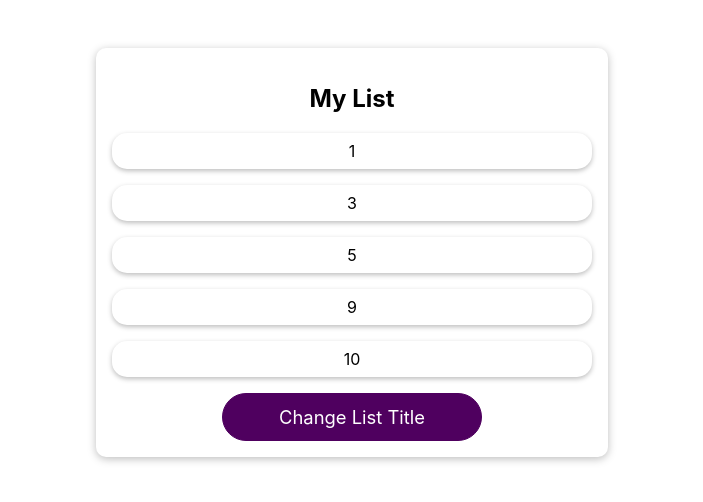
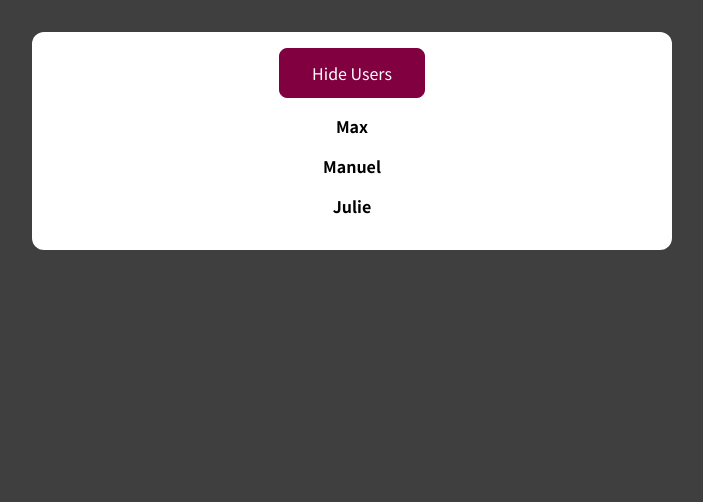
Before and after one commit to TopeAanu/reactp, a React (Create React App) app: page / in a window 1280 px wide. Shown: the top 502 px of the page, without its empty margins (288-991 px from the left). Built offline with nearby package versions, Linux system fonts and the light colour scheme.

Commit message:
class-based components: working with state and event

```diff
--- a/src/App.js
+++ b/src/App.js
@@ -1,22 +1,9 @@
-import React, { useState, useCallback, useMemo } from 'react';
-
-import './App.css';
-import DemoList from './components/Demo/DemoList';
-import Button from './components/UI/Button/Button';
+import Users from './components/Users';
 
 function App() {
-  const [listTitle, setListTitle] = useState('My List');
-
-  const changeTitleHandler = useCallback(() => {
-    setListTitle('New Title');
-  }, []);
-
-  const listItems = useMemo(() => [5, 3, 1, 10, 9], []);
-
   return (
-    <div className="app">
-      <DemoList title={listTitle} items={listItems} />
-      <Button onClick={changeTitleHandler}>Change List Title</Button>
+    <div>
+      <Users />
     </div>
   );
 }
--- a/src/components/Demo/DemoList.js
+++ /dev/null
@@ -1,26 +0,0 @@
-import React, { useMemo } from 'react';
-
-import classes from './DemoList.module.css';
-
-const DemoList = (props) => {
-  const { items } = props;
-
-  const sortedList = useMemo(() => {
-    console.log('Items sorted');
-    return items.sort((a, b) => a - b);
-  }, [items]);
-  console.log('DemoList RUNNING');
-
-  return (
-    <div className={classes.list}>
-      <h2>{props.title}</h2>
-      <ul>
-        {sortedList.map((item) => (
-          <li key={item}>{item}</li>
-        ))}
-      </ul>
-    </div>
-  );
-};
-
-export default React.memo(DemoList);
--- a/src/components/Demo/DemoList.module.css
+++ /dev/null
@@ -1,12 +0,0 @@
-.list ul {
-  list-style: none;
-  margin: 0;
-  padding: 0;
-}
-
-.list li {
-  margin: 1rem 0;
-  padding: 0.5rem;
-  box-shadow: 0 2px 5px rgba(0, 0, 0, 0.26);
-  border-radius: 15px;
-}
--- a/src/components/UI/Button/Button.js
+++ /dev/null
@@ -1,18 +0,0 @@
-import React from 'react';
-
-import classes from './Button.module.css';
-
-const Button = (props) => {
-  return (
-    <button
-      type={props.type || 'button'}
-      className={`${classes.button} ${props.className}`}
-      onClick={props.onClick}
-      disabled={props.disabled}
-    >
-      {props.children}
-    </button>
-  );
-};
-
-export default Button;
--- a/src/components/UI/Button/Button.module.css
+++ /dev/null
@@ -1,30 +0,0 @@
-.button {
-  font: inherit;
-  border: 1px solid #4f005f;
-  background: #4f005f;
-  color: white;
-  padding: 0.75rem 3.5rem;
-  cursor: pointer;
-  font-size: 1.15rem;
-  border-radius: 30px;
-}
-
-.button:hover,
-.button:active {
-  background: #741188;
-  border-color: #741188;
-}
-
-.button:focus {
-  outline: none;
-}
-
-button:disabled,
-button:focus:disabled,
-button:hover:disabled,
-button:active:disabled {
-  background: #ccc;
-  border-color: #ccc;
-  color: #666666;
-  cursor: not-allowed;
-}
--- /dev/null
+++ b/src/components/User.jsx
@@ -0,0 +1,15 @@
+import { Component } from 'react';
+
+import classes from './User.module.css';
+
+class User extends Component {
+  render() {
+    return <li className={classes.user}>{this.props.name}</li>;
+  }
+}
+
+// const User = (props) => {
+//   return <li className={classes.user}>{props.name}</li>;
+// };
+
+export default User;
--- /dev/null
+++ b/src/components/User.module.css
@@ -0,0 +1,4 @@
+.user {
+  margin: 1rem 0;
+  font-weight: bold;
+}
--- /dev/null
+++ b/src/components/Users.jsx
@@ -0,0 +1,73 @@
+import { Component } from 'react';
+
+import User from './User';
+import classes from './Users.module.css';
+
+const DUMMY_USERS = [
+  { id: 'u1', name: 'Max' },
+  { id: 'u2', name: 'Manuel' },
+  { id: 'u3', name: 'Julie' },
+];
+
+class Users extends Component {
+  constructor() {
+    super();
+    this.state = {
+      showUsers: true,
+      more: 'Test',
+    };
+  }
+
+  toggleUsersHandler() {
+    // this.state.showUsers = false; // NOT!
+    this.setState((curState) => {
+      return { showUsers: !curState.showUsers };
+    });
+  }
+
+  render() {
+    const usersList = (
+      <ul>
+        {DUMMY_USERS.map((user) => (
+          <User key={user.id} name={user.name} />
+        ))}
+      </ul>
+    );
+
+    return (
+      <div className={classes.users}>
+        <button onClick={this.toggleUsersHandler.bind(this)}>
+          {this.state.showUsers ? 'Hide' : 'Show'} Users
+        </button>
+        {this.state.showUsers && usersList}
+      </div>
+    );
+  }
+}
+
+// const Users = () => {
+//   const [showUsers, setShowUsers] = useState(true);
+
+//   const toggleUsersHandler = () => {
+//     setShowUsers((curState) => !curState);
+//   };
+
+//   const usersList = (
+//     <ul>
+//       {DUMMY_USERS.map((user) => (
+//         <User key={user.id} name={user.name} />
+//       ))}
+//     </ul>
+//   );
+
+//   return (
+//     <div className={classes.users}>
+//       <button onClick={toggleUsersHandler}>
+//         {showUsers ? 'Hide' : 'Show'} Users
+//       </button>
+//       {showUsers && usersList}
+//     </div>
+//   );
+// };
+
+export default Users;
--- /dev/null
+++ b/src/components/Users.module.css
@@ -0,0 +1,14 @@
+.users {
+  margin: 2rem auto;
+  background-color: white;
+  padding: 1rem;
+  border-radius: 12px;
+  max-width: 40rem;
+  text-align: center;
+}
+
+.users ul {
+  list-style: none;
+  margin: 0;
+  padding: 0;
+}
--- a/src/index.css
+++ b/src/index.css
@@ -1,13 +1,30 @@
+@import url('https://fonts.googleapis.com/css2?family=Noto+Sans+JP:wght@400;700&display=swap');
+
+* {
+  box-sizing: border-box;
+}
+
+html {
+  font-family: 'Noto Sans JP', sans-serif;
+}
+
 body {
   margin: 0;
-  font-family: -apple-system, BlinkMacSystemFont, 'Segoe UI', 'Roboto', 'Oxygen',
-    'Ubuntu', 'Cantarell', 'Fira Sans', 'Droid Sans', 'Helvetica Neue',
-    sans-serif;
-  -webkit-font-smoothing: antialiased;
-  -moz-osx-font-smoothing: grayscale;
+  background-color: #3f3f3f;
 }
 
-code {
-  font-family: source-code-pro, Menlo, Monaco, Consolas, 'Courier New',
-    monospace;
+button {
+  font: inherit;
+  cursor: pointer;
+  background-color: #800040;
+  color: white;
+  border: 1px solid #800040;
+  border-radius: 8px;
+  padding: 0.75rem 2rem;
 }
+
+button:hover,
+button:active {
+  background-color: #630032;
+  border-color: #630032;
+}
```
